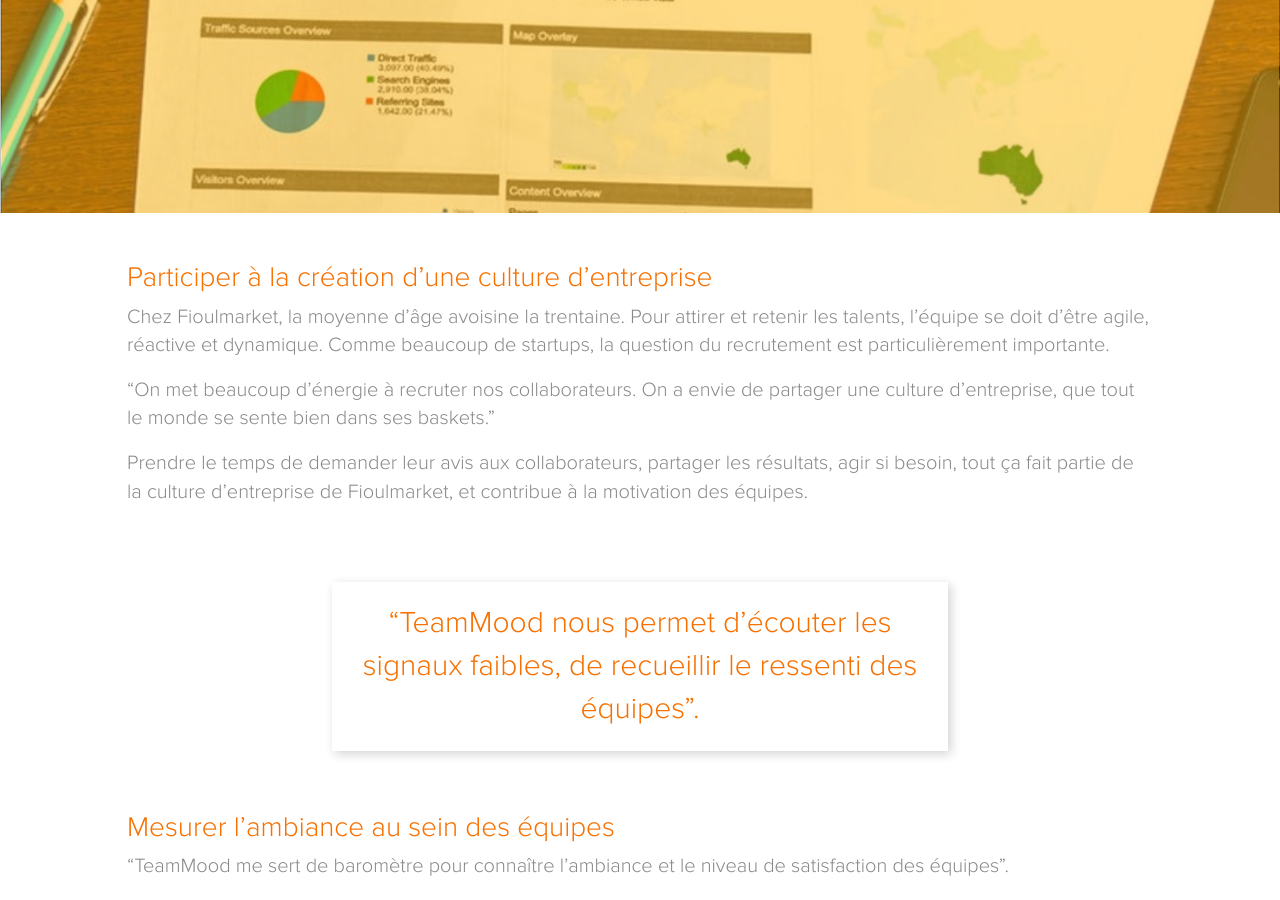
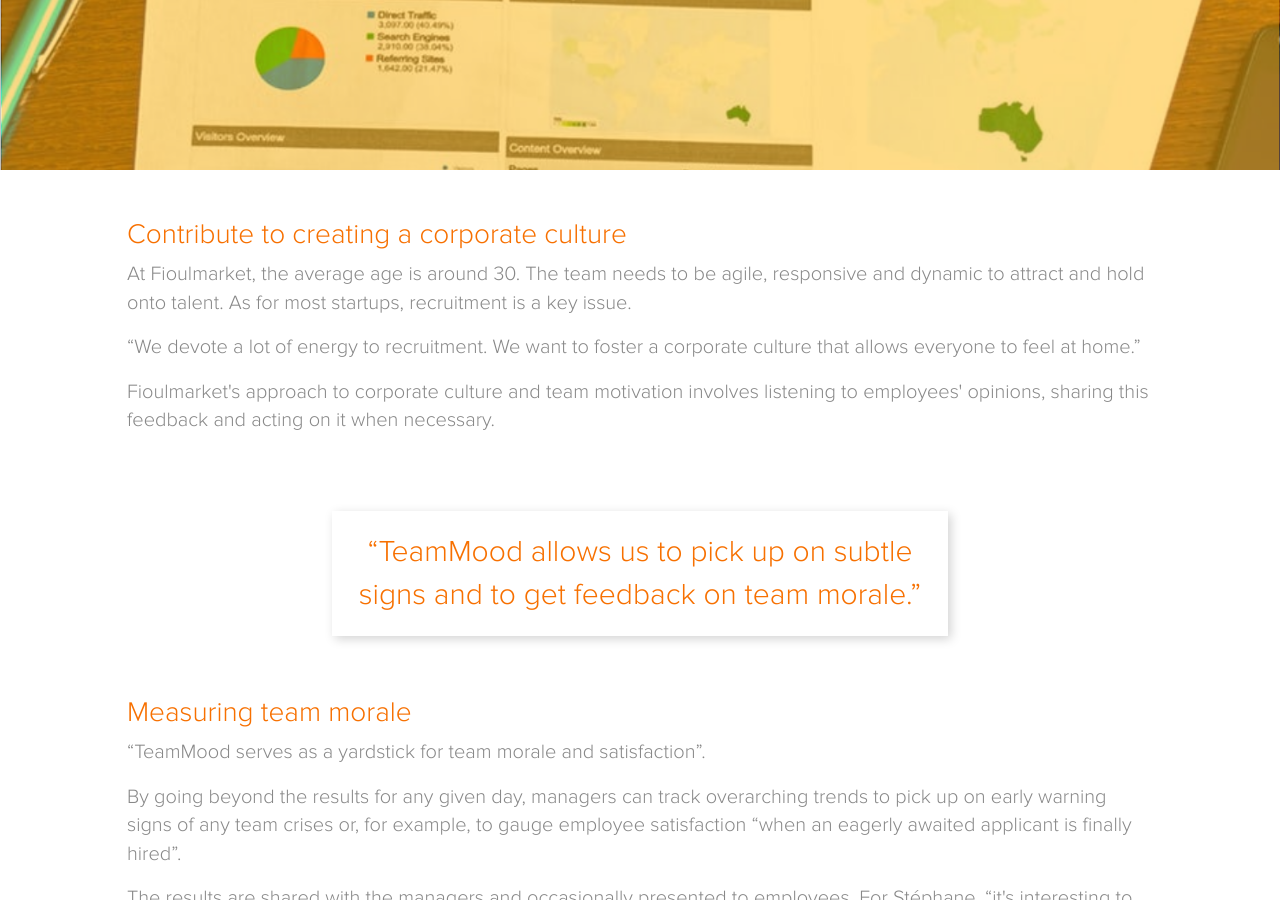
Before and after one commit to TeamMood/landing-page, a Jekyll site: the page built from en/success/Success-story-Fioulmarket-en.html, in a window 1280 px wide and 900 px high, scrolled down 2093 px. Built offline with Jekyll 4.4.1, drawn with Linux system fonts in a browser that asks for light colours; nearby versions of some CDN libraries; some of the changed text lies outside the part shown.

Commit message:
update success-story-fioulmarket EN

```diff
--- a/en/success/Success-story-Fioulmarket-en.html
+++ b/en/success/Success-story-Fioulmarket-en.html
@@ -5,51 +5,47 @@
 
 <div class="success-header">
     <img src="/images/success/success-story-fioulmarket/bg2.png">
-    <h1>TeamMood, un baromètre
-        pour Fioulmarket,
-        une filiale de Total
-        à l’écoute de ses salariés
-    </h1>
+    <h1>TeamMood helps Total Group subsidiary Fioulmarket to  listen to the employees</h1>
     <div class="success-bg-yellow">
-        <p><strong>Entreprise</strong> <br>Fioulmarket</p>
-        <p><strong>Domaine</strong> <br>Startup, gaz & énergie</p>
-        <p><strong>Localisation</strong> <br>France</p>
-        <p><strong>Nombre d’utilisateurs</strong> <br>25</p>
+        <p><strong>Company</strong> <br>Fioulmarket</p>
+        <p><strong>Domain</strong> <br>Startup, gas & energy</p>
+        <p><strong>Location</strong> <br>France</p>
+        <p><strong>Team members</strong> <br>30</p>
     </div>
 </div>
 
 <div class="container mt-5">
-    <h2 class="success-text-yellow">TeamMood, un baromètre pour Fioulmarket, une filiale de Total à l’écoute de ses salariés</h2>
+    <h2 class="success-text-yellow">TeamMood helps Total Group subsidiary Fioulmarket to  listen to the employees</h2>
     <div class="row align-items-center mt-3">
         <div class="col-md-3 text-center">
             <img src="/images/success/success-story-fioulmarket/stephane.png" alt="stephane" class="rounded-circle success-testimonial-img">
             <!--            todo change photo-->
         </div>
         <p class="col-md-9">
-            Stéphane est le CEO de Fioulmarket, une startup dédiée à l’achat en ligne de fioul domestique pour les particuliers, filiale du groupe Total. Il utilise TeamMood pour mesurer la satisfaction de ses différentes équipes, pôle informatique, webmarketing, service client… et même de son comité directeur.
+            Stéphane is the CEO of Fioulmarket, a subsidiary of the Total Group that offers online sales of heating oil to consumers. The startup uses TeamMood to gauge satisfaction levels from its I.T. and digital marketing teams to client services and even within its steering committee.
         </p>
     </div>
     <div class="row mt-5">
-        <h3 class="success-text-yellow">La situation</h3>
+        <h3 class="success-text-yellow">The context</h3>
         <p>
-            Fioulmarket est une startup créée au sein de Total et excubée depuis 2012. Un des challenges qui tenait à cœur Stéphane consistait à réussir à créer une culture d’entreprise propre à son équipe. C’est ce point qui l’a motivé en premier lieu à utiliser l’application TeamMood. Sa simplicité et les résultats obtenus ont fait le reste.
+            Fioulmarket, a startup created by Total, was launched in 2012. One of the  most important challenge for Stéphane was to imbue his team with a special  corporate culture, which was what prompted him to give TeamMood a try.  The application simplicity and the results it yielded did the rest.
         </p>
     </div>
     <div class="row my-5">
-        <h3 class="success-text-yellow">Comment Stéphane utilise-t-il TeamMood ?</h3>
+        <h3 class="success-text-yellow">How does Stéphane use TeamMood?</h3>
         <p><span class="success-number success-bg-yellow">1</span>
-            Pour évaluer la pression et l’état d’esprit des équipes
+            To imbue his team with a corporate culture
         </p>
         <p><span class="success-number success-bg-yellow">2</span>
-            Pour accompagner le fonctionnement agile du projet
+            To gauge work atmosphere within the startup
         </p>
         <p><span class="success-number success-bg-yellow">3</span>
-            Pour contribuer à améliorer ses rétrospectives
+            To collect/share feedback and manage millennials
         </p>
     </div>
 </div>
 
-<p class="success-blocquote success-text-yellow">“TeamMood est simple à utiliser, ludique et efficace.”</p>
+<p class="success-blocquote success-text-yellow">“TeamMood is easy to use, fun and effective”</p>
 
 <div class="success-headband">
     <img src="/images/success/success-story-fioulmarket/headband2.png">
@@ -57,25 +53,25 @@
 
 <div class="container">
     <div class="row mt-5">
-        <h3 class="success-text-yellow">Participer à la création d’une culture d’entreprise</h3>
-        <p>Chez Fioulmarket, la moyenne d’âge avoisine la trentaine. Pour attirer et retenir les talents, l’équipe se doit d’être agile, réactive et dynamique. Comme beaucoup de startups, la question du recrutement est particulièrement importante.</p>
-        <p>“On met beaucoup d’énergie à recruter nos collaborateurs. On a envie de partager une culture d’entreprise, que tout le monde se sente bien dans ses baskets.”</p>
-        <p>Prendre le temps de demander leur avis aux collaborateurs, partager les résultats, agir si besoin, tout ça fait partie de la culture d’entreprise de Fioulmarket, et contribue à la motivation des équipes.</p>
+        <h3 class="success-text-yellow">Contribute to creating a corporate culture</h3>
+        <p>At Fioulmarket, the average age is around 30. The team needs to be agile,  responsive and dynamic to attract and hold onto talent. As for most  startups, recruitment is a key issue.</p>
+        <p>“We devote a lot of energy to recruitment. We want to foster a corporate  culture that allows everyone to feel at home.”</p>
+        <p>Fioulmarket's approach to corporate culture and team motivation involves  listening to employees' opinions, sharing this feedback and acting on it  when necessary.</p>
     </div>
 
-    <p class="success-blocquote success-text-yellow">“TeamMood nous permet d’écouter les signaux faibles, de recueillir le ressenti des équipes”.</p>
+    <p class="success-blocquote success-text-yellow">“TeamMood allows us to pick up on subtle signs and to get feedback on team morale.”</p>
 
     <div class="row mt-5">
-        <h3 class="success-text-yellow">Mesurer l’ambiance au sein des équipes</h3>
-        <p>“TeamMood me sert de baromètre pour connaître l’ambiance et le niveau de satisfaction des équipes”. </p>
-        <p>Plus que la mesure un jour J, les managers sont attentifs aux tendances, ce qui leur permet d’identifier les signes avant-coureurs d’une crise au sein d’une équipe. Ou au contraire, de réaliser la satisfaction des collaborateurs “lorsqu’un candidat qu’on attendait comme le messi est enfin recruté” par exemple.</p>
-        <p>Les résultats sont partagés avec les managers, et présentés de temps au temps aux collaborateurs. Pour Stéphane, “c’est intéressant de constater l’effet miroir que cela produit sur les équipes.”</p>
+        <h3 class="success-text-yellow">Measuring team morale</h3>
+        <p>“TeamMood serves as a yardstick for team morale and satisfaction”.</p>
+        <p>By going beyond the results for any given day, managers can track  overarching trends to pick up on early warning signs of any team crises or,  for example, to gauge employee satisfaction “when an eagerly awaited  applicant is finally hired”. </p>
+        <p>The results are shared with the managers and occasionally presented to  employees. For Stéphane, “it's interesting to see the mirror effect it has on  the teams.” </p>
     </div>
     <div class="row my-5">
-        <h3 class="success-text-yellow">Mieux manager les millennials</h3>
-        <p>Selon Stéphane, “le management d’aujourd’hui se complexifie”. Avec l’arrivée de la génération Y, et plus récemment de la génération Z en entreprise, les attentes des collaborateurs ont changé. Le travail doit être gratifiant, source d’épanouissement et de développement personnel. Ainsi, le management se doit d’être à l’écoute et de s’adapter aux attentes individuelles.</p>
-        <p>TeamMood aide les managers de proximité à répondre à ces nouveaux challenges. Grâce à un retour déclaratif quotidien, les managers ont un retour immédiat de l’évolution de l’humeur de leurs équipes, et sont capables de réagir rapidement. </p>
-        <p>“TeamMood nous permet de montrer qu’on est à l’écoute et d’agir pour le bien-être des équipes.”</p>
+        <h3 class="success-text-yellow">Managing millennials more effectively</h3>
+        <p>For Stéphane, “management today is becoming increasingly complex”. With  generation Y, and more recently generation Z, joining the corporate ranks,  we're witnessing a shift in employee expectations. Work needs to be a  rewarding source of fulfilment and personal development. It's important for  management to be receptive and adapt to individual expectations.</p>
+        <p>TeamMood helps local managers to face the challenges presented by this  changing landscape. A daily survey allows managers to track changes in  their teams' mood and to respond quickly. </p>
+        <p>“TeamMood allows us to be receptive and to foster team wellbeing.” </p>
     </div>
 </div>
 
```
